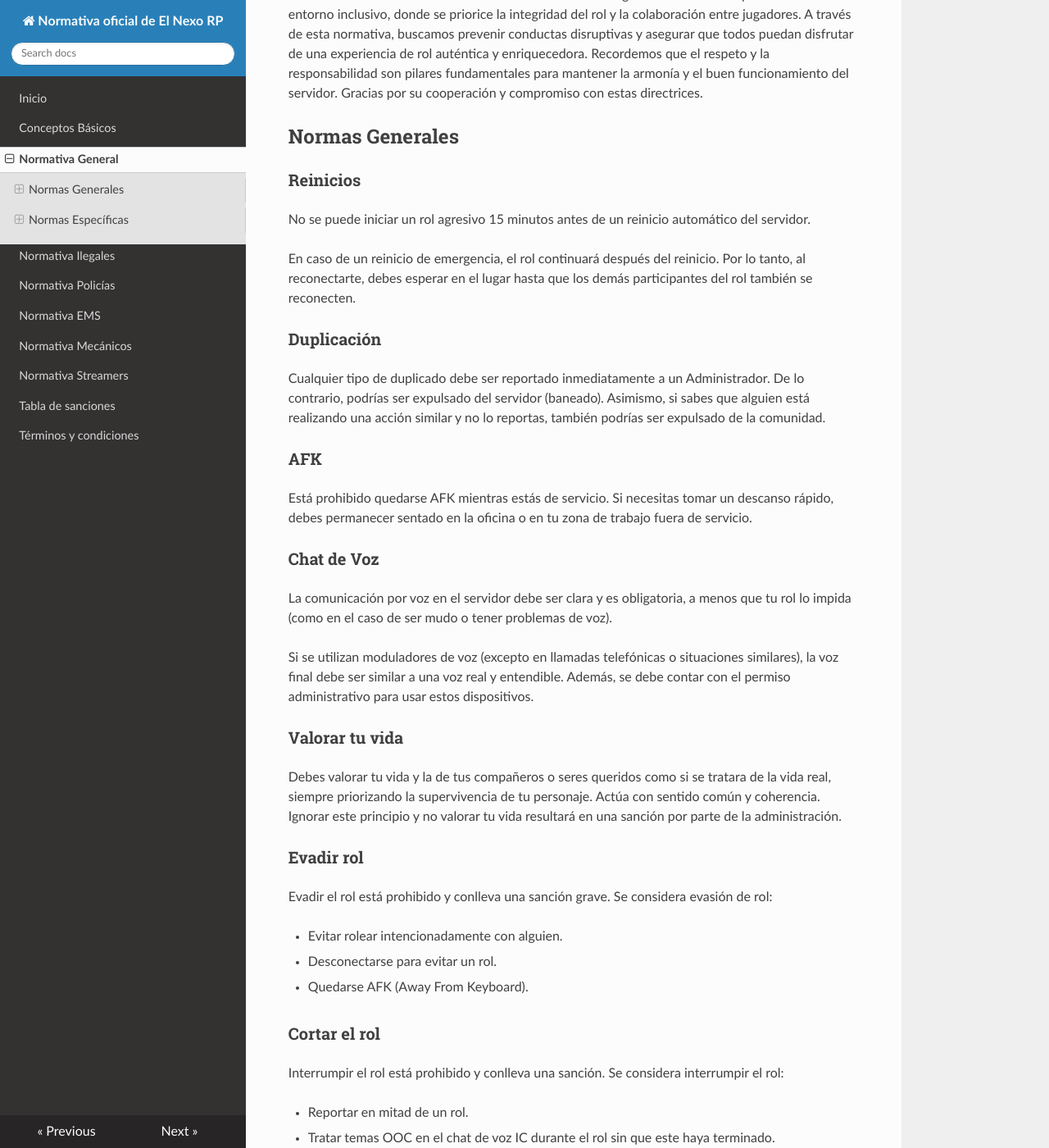
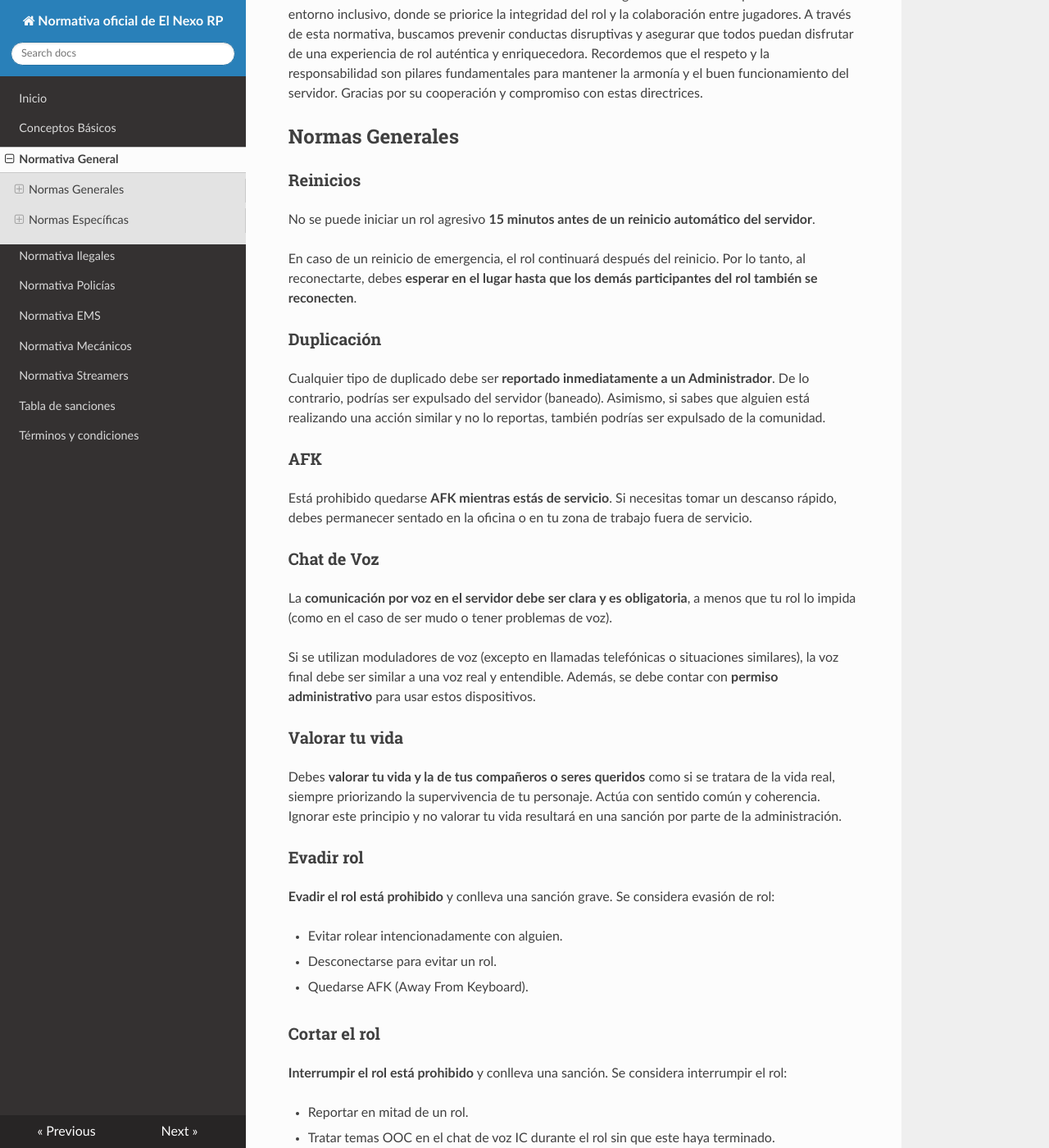
Before and after one commit to elnexorp/normativa, an MkDocs documentation site: the page built from docs/general.md, in a window 1280 px wide and 1400 px high, scrolled down 228 px. Shown: the whole window at 82% size. Built offline with MkDocs 1.6.1, drawn with Linux system fonts in a browser that asks for light colours; nearby versions of some CDN libraries; some of the changed text lies outside the part shown.

```diff
--- a/docs/general.md
+++ b/docs/general.md
@@ -5,33 +5,34 @@
 La normativa general establece las bases del comportamiento aceptable y las expectativas que tenemos de cada miembro de nuestra comunidad. Estas reglas están diseñadas para fomentar un entorno inclusivo, donde se priorice la integridad del rol y la colaboración entre jugadores. A través de esta normativa, buscamos prevenir conductas disruptivas y asegurar que todos puedan disfrutar de una experiencia de rol auténtica y enriquecedora. Recordemos que el respeto y la responsabilidad son pilares fundamentales para mantener la armonía y el buen funcionamiento del servidor. Gracias por su cooperación y compromiso con estas directrices.
 
 ## Normas Generales
+
 ### Reinicios
 
-No se puede iniciar un rol agresivo 15 minutos antes de un reinicio automático del servidor.
+No se puede iniciar un rol agresivo **15 minutos antes de un reinicio automático del servidor**.
 
-En caso de un reinicio de emergencia, el rol continuará después del reinicio. Por lo tanto, al reconectarte, debes esperar en el lugar hasta que los demás participantes del rol también se reconecten.
+En caso de un reinicio de emergencia, el rol continuará después del reinicio. Por lo tanto, al reconectarte, debes **esperar en el lugar hasta que los demás participantes del rol también se reconecten**.
 
 ### Duplicación
 
-Cualquier tipo de duplicado debe ser reportado inmediatamente a un Administrador. De lo contrario, podrías ser expulsado del servidor (baneado). Asimismo, si sabes que alguien está realizando una acción similar y no lo reportas, también podrías ser expulsado de la comunidad.
+Cualquier tipo de duplicado debe ser **reportado inmediatamente a un Administrador**. De lo contrario, podrías ser expulsado del servidor (baneado). Asimismo, si sabes que alguien está realizando una acción similar y no lo reportas, también podrías ser expulsado de la comunidad.
 
 ### AFK
 
-Está prohibido quedarse AFK mientras estás de servicio. Si necesitas tomar un descanso rápido, debes permanecer sentado en la oficina o en tu zona de trabajo fuera de servicio.
+Está prohibido quedarse **AFK mientras estás de servicio**. Si necesitas tomar un descanso rápido, debes permanecer sentado en la oficina o en tu zona de trabajo fuera de servicio.
 
 ### Chat de Voz
 
-La comunicación por voz en el servidor debe ser clara y es obligatoria, a menos que tu rol lo impida (como en el caso de ser mudo o tener problemas de voz).
+La **comunicación por voz en el servidor debe ser clara y es obligatoria**, a menos que tu rol lo impida (como en el caso de ser mudo o tener problemas de voz).
 
-Si se utilizan moduladores de voz (excepto en llamadas telefónicas o situaciones similares), la voz final debe ser similar a una voz real y entendible. Además, se debe contar con el permiso administrativo para usar estos dispositivos.
+Si se utilizan moduladores de voz (excepto en llamadas telefónicas o situaciones similares), la voz final debe ser similar a una voz real y entendible. Además, se debe contar con **permiso administrativo** para usar estos dispositivos.
 
 ### Valorar tu vida
 
-Debes valorar tu vida y la de tus compañeros o seres queridos como si se tratara de la vida real, siempre priorizando la supervivencia de tu personaje. Actúa con sentido común y coherencia. Ignorar este principio y no valorar tu vida resultará en una sanción por parte de la administración.
+Debes **valorar tu vida y la de tus compañeros o seres queridos** como si se tratara de la vida real, siempre priorizando la supervivencia de tu personaje. Actúa con sentido común y coherencia. Ignorar este principio y no valorar tu vida resultará en una sanción por parte de la administración.
 
 ### Evadir rol
 
-Evadir el rol está prohibido y conlleva una sanción grave. Se considera evasión de rol:
+**Evadir el rol está prohibido** y conlleva una sanción grave. Se considera evasión de rol:
 
 - Evitar rolear intencionadamente con alguien.
 - Desconectarse para evitar un rol.
@@ -39,36 +40,37 @@ Evadir el rol está prohibido y conlleva una sanción grave. Se considera evasi
 
 ### Cortar el rol
 
-Interrumpir el rol está prohibido y conlleva una sanción. Se considera interrumpir el rol:
+**Interrumpir el rol está prohibido** y conlleva una sanción. Se considera interrumpir el rol:
 
 - Reportar en mitad de un rol.
 - Tratar temas OOC en el chat de voz IC durante el rol sin que este haya terminado.
 - No esperar a que el rol termine para hablar sobre lo sucedido con el propio jugador.
 - Usar de forma abusiva el chat /ooc durante el rol.
-- Siempre debes esperar a que el rol termine para aclarar cualquier desacuerdo sobre cómo ha transcurrido.
+
+Siempre debes **esperar a que el rol termine para aclarar cualquier desacuerdo** sobre cómo ha transcurrido.
 
 ### Insultos y faltas de respeto
 
-Los insultos y las faltas de respeto OOC no están permitidos y serán motivo de sanción administrativa.
+Los **insultos y las faltas de respeto OOC no están permitidos** y serán motivo de sanción administrativa.
 
 Los insultos y faltas de respeto IC están permitidos bajo las siguientes condiciones:
 
-- Uso del sentido común y moderación en el lenguaje ofensivo.
+- Uso del **sentido común y moderación** en el lenguaje ofensivo.
 - Si la situación y el rol lo permiten, sin excederse en la cantidad o intensidad de los insultos.
 
 Los insultos y faltas de respeto IC reiterados y/o que no respeten el entorno pueden acarrear una sanción administrativa.
 
 ### Uso de programas externos
 
-El uso de cualquier programa externo a FiveM está prohibido, excepto aquellos destinados a grabar y hacer stream (como OBS, StreamLabs, etc.).
+El uso de cualquier programa externo a FiveM está **prohibido**, excepto aquellos destinados a grabar y hacer stream (como OBS, StreamLabs, etc.).
 
 No se permite ningún tipo de crosshair, excepto las que vienen por defecto.
 
-Está completamente prohibido cualquier tipo de modificación del juego que te dé una ventaja sobre otros jugadores, como mods gráficos, miras especiales, pantalla ampliada, entre otros.
+Está completamente prohibido cualquier tipo de **modificación del juego que te dé una ventaja** sobre otros jugadores, como mods gráficos, miras especiales, pantalla ampliada, entre otros.
 
 ### Bugs y fallos
 
-El conocimiento y uso de cualquier tipo de bug y/o fallo detectado en el servidor está prohibido y será sancionado por la administración en los siguientes casos:
+El conocimiento y uso de cualquier tipo de **bug y/o fallo detectado en el servidor está prohibido** y será sancionado por la administración en los siguientes casos:
 
 - Evadir el rol o escapar de cualquier forma.
 - Obtener un beneficio propio.
@@ -76,29 +78,29 @@ El conocimiento y uso de cualquier tipo de bug y/o fallo detectado en el servido
 
 ### Roles sensibles
 
-Se entiende como rol sensible cualquier interpretación física o verbal donde una persona agrede, maltrata, castiga o denigra a otro usuario para desarrollar su personaje.
+Se entiende como **rol sensible** cualquier interpretación física o verbal donde una persona agrede, maltrata, castiga o denigra a otro usuario para desarrollar su personaje.
 
-Los roles de esta índole deben estar siempre acompañados de un “/do podría?”; de lo contrario, son reportables. Esto incluye roles violentos, machistas, racistas, de acoso, tortura, etc.
+Los roles de esta índole deben estar siempre acompañados de un **“/do podría?”**; de lo contrario, son reportables. Esto incluye roles violentos, machistas, racistas, de acoso, tortura, etc.
 
 ### Violaciones
 
-Las violaciones están estrictamente prohibidas en cualquier circunstancia.
+Las **violaciones están estrictamente prohibidas** en cualquier circunstancia.
 
 ### Roles de acoso
 
-Los roles de acoso sexual, tanto verbales como explícitos, están prohibidos.
+Los **roles de acoso sexual, tanto verbales como explícitos, están prohibidos**.
 
-### Torturas amputaciones y mutilaciones
+### Torturas, amputaciones y mutilaciones
 
-La tortura, amputación o mutilación de cualquier parte del cuerpo solo se permitirá si ambas partes han pactado y aceptado dicho rol. No está permitido realizar roles de amputación de extremidades excesivamente grandes que limiten significativamente la jugabilidad del personaje.
+La **tortura, amputación o mutilación de cualquier parte del cuerpo** solo se permitirá si ambas partes han pactado y aceptado dicho rol. No está permitido realizar roles de amputación de extremidades excesivamente grandes que limiten significativamente la jugabilidad del personaje.
 
-Los civiles no pueden realizar roles de tortura o amputación a otros usuarios.
+Los **civiles no pueden realizar roles de tortura o amputación** a otros usuarios.
 
 Cualquier usuario que acepte participar en roles de tortura debe aceptar futuros roles similares hacia su persona; no está permitido negarse a dichos roles. Esto debe ser equitativo para ambas partes.
 
 ### Roles racistas
 
-Se pueden realizar insultos o roles racistas si están basados en la interpretación de un personaje. Si el uso de estos es excesivo, se debe preguntar a la persona por OOC si está de acuerdo en continuar con dicho rol.
+Se pueden realizar **insultos o roles racistas si están basados en la interpretación de un personaje**. Si el uso de estos es excesivo, se debe preguntar a la persona por OOC si está de acuerdo en continuar con dicho rol.
 
 Debes ser consciente de que hay zonas, como el norte, donde predomina este tipo de roles, y que se trata de una interpretación. Llevar estos insultos al ámbito OOC o personal no debe ocurrir.
 
@@ -110,9 +112,9 @@ Si el rol no te agrada, debes expresarlo por OOC. Si la persona no cesa, el agre
 
 ### DNI, Vestimenta e Identificación
 
-El DNI (Documento Nacional de Identidad) es OBLIGATORIO llevarlo siempre encima y nunca puede ser falso. En él se puede observar el nombre del individuo.
+El **DNI (Documento Nacional de Identidad) es OBLIGATORIO** llevarlo siempre encima y nunca puede ser falso. En él se puede observar el nombre del individuo.
 
-La policía es la única facción que puede rolear NO llevar DNI mientras está en servicio, pero deben llevar un número de placa que los usuarios pueden exigir. Fuera de servicio, los oficiales no pueden negar tener el DNI, ya que son civiles.
+La policía es la única facción que puede rolear **NO llevar DNI mientras está en servicio**, pero deben llevar un número de placa que los usuarios pueden exigir. Fuera de servicio, los oficiales no pueden negar tener el DNI, ya que son civiles.
 
 Está totalmente prohibido rolear con la ropa de trabajadores (policía, EMS, mecánicos, etc.).
 
@@ -130,19 +132,19 @@ Llevar una pistolera con arma implica tener que rolear dicho arma si la policía
 
 ### Vehículos
 
-Salirse de los caminos delimitados del mapa, ya sea de pavimento o tierra, antes de los 5 minutos de persecución se considera evasión de rol.
+Salirse de los caminos delimitados del mapa, ya sea de pavimento o tierra, antes de los **5 minutos de persecución** se considera evasión de rol.
 
-Disparar antes de los 10 minutos de persecución también se considera evasión de rol.
+Disparar antes de los **10 minutos de persecución** también se considera evasión de rol.
 
-Nunca se podrán robar vehículos estatales, excepto si es la única opción de supervivencia para tu personaje. En ese caso, debes enviar entornos cada 30 segundos como geolocalizador.
+Nunca se podrán robar vehículos estatales, excepto si es la única opción de supervivencia para tu personaje. En ese caso, debes enviar **entornos cada 30 segundos** como geolocalizador.
 
 No se pueden iniciar roles agresivos de robo o secuestro desde un vehículo. Para dichos roles, el arma utilizada debe ser visible por la ventanilla para todos los jugadores.
 
 No se puede rolear que se quita o rasca la matrícula. En caso de que tu vehículo no tenga matrícula, debes rolear que llevas los papeles en la guantera del coche o en el asiento de la moto.
 
-Puedes conducir con hasta dos neumáticos pinchados siempre que las ruedas no exploten y a una velocidad menor de 80 km/h. Se puede conducir con una sola rueda completamente explotada a menos de 60 km/h. Con dos ruedas completamente explotadas, el vehículo debe detenerse por completo.
+Puedes conducir con hasta **dos neumáticos pinchados** siempre que las ruedas no exploten y a una velocidad menor de 80 km/h. Se puede conducir con una sola rueda completamente explotada a menos de 60 km/h. Con dos ruedas completamente explotadas, el vehículo debe detenerse por completo.
 
-Un helicóptero o vehículo aéreo NUNCA podrá ser utilizado para disparar, solo para observación o traslado.
+Un **helicóptero o vehículo aéreo NUNCA podrá ser utilizado para disparar**, solo para observación o traslado.
 
 Se pueden aterrizar aeronaves/helicópteros en zonas residenciales y no aptas para aterrizaje solo si el helicóptero tiene alguna falla o hay un acordonamiento policial.
 
@@ -179,7 +181,7 @@ Está completamente prohibido acampar o vigilar continuamente los puntos para ro
 
 ### Zonas calientes
 
-Si se inicia un rol agresivo, no es necesario utilizar el comando /entorno, a menos que la zona de conflicto se encuentre en la ciudad o en una sede de facción o zona controlada por una banda (RDE). En esos casos, el uso de /entorno es obligatorio.
+Si se inicia un rol agresivo, no es necesario utilizar el comando **/entorno**, a menos que la zona de conflicto se encuentre en la ciudad o en una sede de facción o zona controlada por una banda (RDE). En esos casos, el uso de /entorno es obligatorio.
 
 Se puede disparar sin necesidad de un rol previo.
 
@@ -195,7 +197,7 @@ Está prohibido robar o secuestrar a un trabajador en su zona de trabajo. Esto s
 
 ### Inventario
 
-Se considera Power Gaming (PG) llevar un exceso de ítems en el inventario sin rolear el uso de una mochila en el atuendo.
+Se considera **Power Gaming (PG)** llevar un exceso de ítems en el inventario sin rolear el uso de una mochila en el atuendo.
 
 Llevar un arma u objeto alargado requiere usar algún tipo de bolso o mochila en el atuendo.
 
@@ -211,10 +213,10 @@ Si te encuentras en una zona donde hubo un /entorno de venta de droga y tienes d
 
 ### Gráficos
 
-Está completamente prohibido el uso de cualquier mod gráfico que proporcione una ventaja visual sobre el resto de los jugadores.
+Está completamente prohibido el uso de **cualquier mod gráfico** que proporcione una ventaja visual sobre el resto de los jugadores.
 
 ### Llamadas telefónicas
 
-Está prohibido llamar a los números de servicios para insultar o gastar bromas; quienes lo hagan serán sancionados gravemente.
+Está prohibido llamar a los números de servicios para **insultar o gastar bromas**; quienes lo hagan serán sancionados gravemente.
 
 También está prohibido llamar a un servicio y luego irse del lugar como broma o trolleo.
```
Also changed, not shown: docs/conceptos.md (+26 -31 lines), docs/mecanicos.md (+17 -17 lines), docs/sanciones.md (+8 -8 lines), docs/streamers.md (+6 -6 lines), docs/terminos.md (+3 -3 lines).
